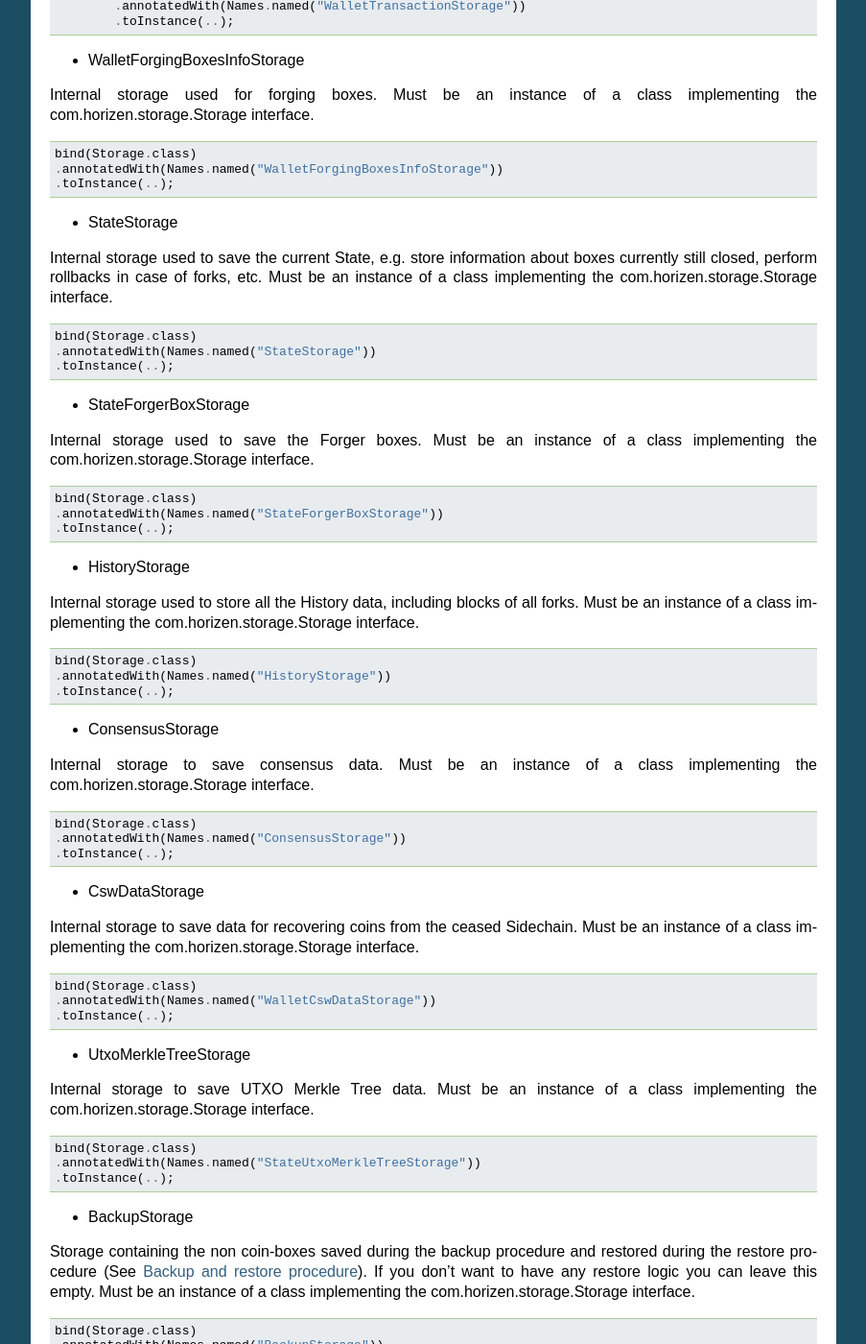
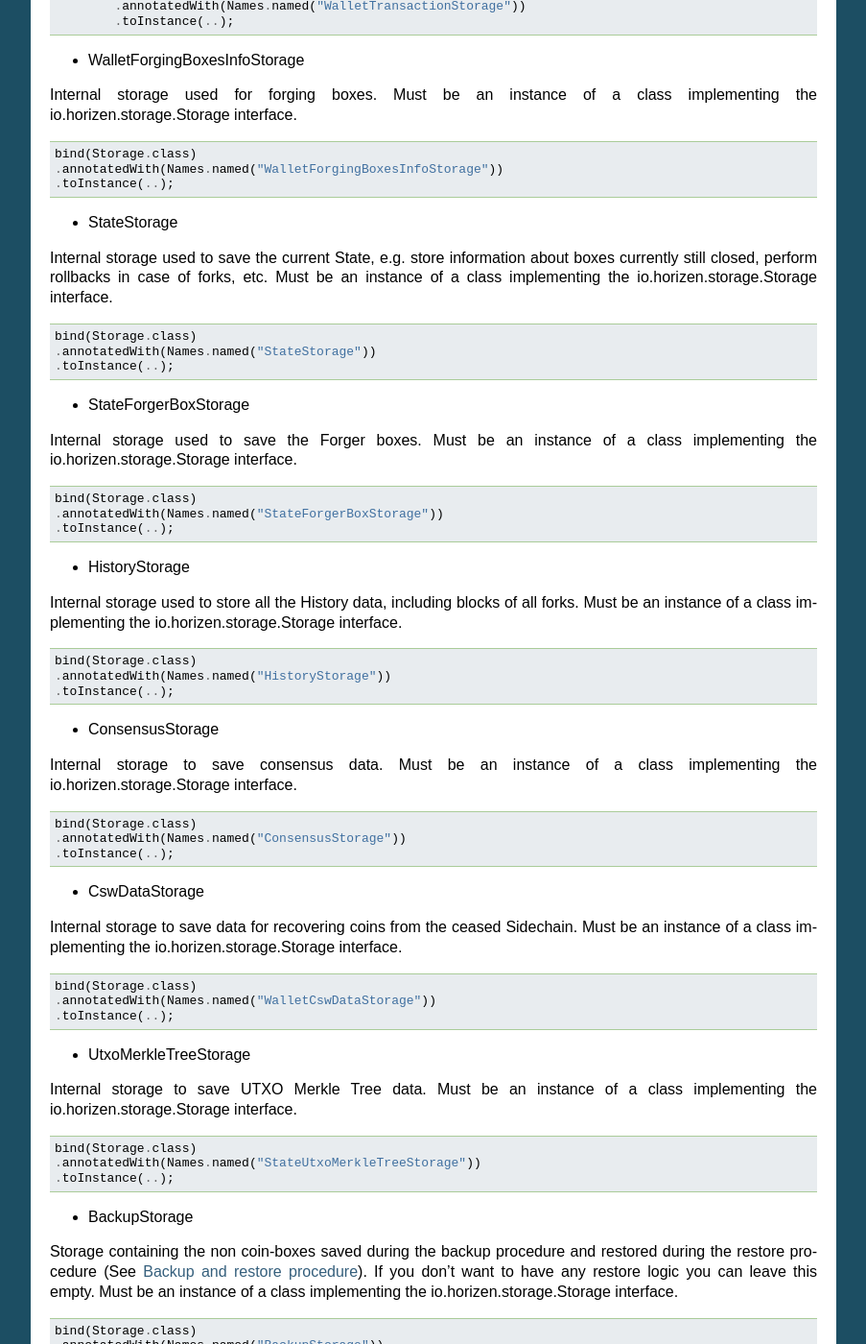
Before and after one commit to HorizenOfficial/developer-horizen-global, a Sphinx documentation site: the page built from docs/introduction/Base-App.rst, in a window 1280 px wide and 1400 px high, scrolled down 7159 px. Shown: the whole window at 96% size, without its empty margins (198-1101 px from the left). Built offline with Sphinx 7.4.7, drawn with Linux system fonts in a browser that asks for light colours; some of the changed text lies outside the part shown.

Commit message:
com.horizen -> io.horizen renaming

```diff
--- a/docs/introduction/Base-App.rst
+++ b/docs/introduction/Base-App.rst
@@ -75,8 +75,8 @@ Transactions
 ************
 
 There are two basic transactions: `MC2SCAggregatedTransaction
-<https://github.com/HorizenOfficial/Sidechains-SDK/blob/master/sdk/src/main/java/com/horizen/transaction/MC2SCAggregatedTransaction.java>`_ and `SidechainCoreTransaction
-<https://github.com/HorizenOfficial/Sidechains-SDK/blob/master/sdk/src/main/java/com/horizen/transaction/SidechainCoreTransaction.java>`_.
+<https://github.com/HorizenOfficial/Sidechains-SDK/blob/master/sdk/src/main/java/io/horizen/transaction/MC2SCAggregatedTransaction.java>`_ and `SidechainCoreTransaction
+<https://github.com/HorizenOfficial/Sidechains-SDK/blob/master/sdk/src/main/java/io/horizen/utxo/transaction/SidechainCoreTransaction.java>`_.
 
 An MC2SCAggregatedTransaction is the implementation in a sidechain of Forward Transfers to that specific sidechain, i.e. mainchain transactions that send coins to addresses of that specific sidechain. When a Forger is going to produce a sidechain block, and a new mainchain block appears, the forger will mention that mainchain block as a reference that contains that sidechain related data. If a Forward Transfer exists in the mainchain block, it will be included into the MC2SCAggregatedTransaction and added as a part of the reference.
 
@@ -96,7 +96,7 @@ This interface defines two methods:
 - ``byte[] bytes()`` - returns a bytearray representing the object
 - ``Serializer serializer()`` - returns the class responsible to parse and write the object through Scorex Reader and Writer, which are wrappers on byte streams
 
-The SDK provides basic serializer interfaces for its objects (for example `BoxDataSerializer <https://github.com/HorizenOfficial/Sidechains-SDK/blob/master/sdk/src/main/java/com/horizen/box/BoxSerializer.java>`_ for BoxData, `TransactionSerializer <https://github.com/HorizenOfficial/Sidechains-SDK/blob/master/sdk/src/main/java/com/horizen/transaction/TransactionSerializer.java>`_ for Transactions), ready to be extended when writing specific custom serializers.
+The SDK provides basic serializer interfaces for its objects (for example `BoxDataSerializer <https://github.com/HorizenOfficial/Sidechains-SDK/blob/master/sdk/src/main/java/io/horizen/utxo/box/BoxSerializer.java>`_ for BoxData, `TransactionSerializer <https://github.com/HorizenOfficial/Sidechains-SDK/blob/master/sdk/src/main/java/io/horizen/transaction/TransactionSerializer.java>`_ for Transactions), ready to be extended when writing specific custom serializers.
 All other serializers must implement the ScorexSerializer interface.
 
 This interface defines two abstract methods:
@@ -178,12 +178,12 @@ The communication between a node and its users is available through http end poi
 Physical storage
 ****************
 
-The SDK introduces the unified physical storage interface, and this default implementation is based on the `LevelDB key-value storage <https://github.com/google/leveldb>`_. Sidechain developers can decide to use the default solution or provide a custom implementation. For example, the developer could decide to use encrypted storage, a Key Value store, a relational database or even a cloud solution. When using a custom implementation, please make sure that the `Storage <https://github.com/HorizenOfficial/Sidechains-SDK/blob/master/sdk/src/test/java/com/horizen/storage/StorageTest.java>`_ test passes.
+The SDK introduces the unified physical storage interface, and this default implementation is based on the `LevelDB key-value storage <https://github.com/google/leveldb>`_. Sidechain developers can decide to use the default solution or provide a custom implementation. For example, the developer could decide to use encrypted storage, a Key Value store, a relational database or even a cloud solution. When using a custom implementation, please make sure that the `Storage <https://github.com/HorizenOfficial/Sidechains-SDK/blob/master/sdk/src/test/java/io/horizen/storage/StorageTest.java>`_ test passes.
 
 User-specific settings
 **********************
 
-A user can define custom configuration options, such as a specific path to the node data storage, wallet seed, node name and API server address/port, by modifying the configuration file. The file is written in `HOCON notation <https://github.com/lightbend/config/blob/master/HOCON.md/>`_, that is JSON made more human-editable. The configuration file consists of the SDK's required fields and the application's custom fields, if needed. Sidechain developers can use the `com.horizen.settings.SettingsReader <https://github.com/ZencashOfficial/Sidechains-SDK/blob/master/sdk/src/main/java/com/horizen/settings/SettingsReader.java>`_ utility class to extract sidechain-specific data and the config object itself to get custom parts.
+A user can define custom configuration options, such as a specific path to the node data storage, wallet seed, node name and API server address/port, by modifying the configuration file. The file is written in `HOCON notation <https://github.com/lightbend/config/blob/master/HOCON.md/>`_, that is JSON made more human-editable. The configuration file consists of the SDK's required fields and the application's custom fields, if needed. Sidechain developers can use the `io.horizen.settings.SettingsReader <https://github.com/ZencashOfficial/Sidechains-SDK/blob/master/sdk/src/main/java/io/horizen/settings/SettingsReader.java>`_ utility class to extract sidechain-specific data and the config object itself to get custom parts.
 
 ::
 
@@ -201,7 +201,7 @@ In the above class, userConfigPath is the path to the user defined configuration
 SidechainApp class
 ******************
 
-The starting point of the SDK for each sidechain is the `SidechainApp class <https://github.com/ZencashOfficial/Sidechains-SDK/blob/master/sdk/src/main/scala/com/horizen/SidechainApp.scala>`_. Every sidechain application should create an instance of SidechainApp, passing all the required parameters, and then call its run() method to start the sidechain node:
+The starting point of the SDK for each sidechain is the `SidechainApp class <https://github.com/ZencashOfficial/Sidechains-SDK/blob/master/sdk/src/main/scala/io/horizen/utxo/SidechainApp.scala>`_. Every sidechain application should create an instance of SidechainApp, passing all the required parameters, and then call its run() method to start the sidechain node:
 
 ::
 
@@ -284,7 +284,7 @@ injected_classType and identifier must belong to the binding types defined in th
 
 
 -  SideChain settings
-Must be an instance of com.horizen.SidechainSettings, defining the sidechain configuration parameters.
+Must be an instance of io.horizen.SidechainSettings, defining the sidechain configuration parameters.
 
 ::
 
@@ -324,7 +324,7 @@ Use ``new HashMap<>();`` if no custom serializers are required.
 
 -  Application Wallet
 Class defining custom application wallet logic.
-Must be an instance of a class implementing the com.horizen.wallet.ApplicationWallet interface.
+Must be an instance of a class implementing the io.horizen.utxo.wallet.ApplicationWallet interface.
 
 ::
 
@@ -334,7 +334,7 @@ Must be an instance of a class implementing the com.horizen.wallet.ApplicationWa
 
 -  Application state
 Class defining custom application state logic.
-Must be an instance of a class implementing the com.horizen.state.ApplicationState interface.
+Must be an instance of a class implementing the io.horizen.utxo.state.ApplicationState interface.
 
 ::
 
@@ -344,7 +344,7 @@ Must be an instance of a class implementing the com.horizen.state.ApplicationSta
 
 -  Secret storage
 Class for defining Secret storage, i.e. a place where secret keys are stored.
-Must be an instance of a class implementing the com.horizen.storage.Storage interface.
+Must be an instance of a class implementing the io.horizen.storage.Storage interface.
 
 ::
 
@@ -354,7 +354,7 @@ Must be an instance of a class implementing the com.horizen.storage.Storage inte
 
 -  WalletBoxStorage
 Internal storage used for the wallet.
-Must be an instance of a class implementing the com.horizen.storage.Storage interface.
+Must be an instance of a class implementing the io.horizen.storage.Storage interface.
 
 ::
 
@@ -364,7 +364,7 @@ Must be an instance of a class implementing the com.horizen.storage.Storage inte
 
 -  WalletTransactionStorage
 Internal storage used for transactions.
-Must be an instance of a class implementing this interface: com.horizen.storage.Storage
+Must be an instance of a class implementing this interface: io.horizen.storage.Storage
 
 ::
 
@@ -375,7 +375,7 @@ Must be an instance of a class implementing this interface: com.horizen.storage.
 
 -  WalletForgingBoxesInfoStorage
 Internal storage used for forging boxes.
-Must be an instance of a class implementing the com.horizen.storage.Storage interface.
+Must be an instance of a class implementing the io.horizen.storage.Storage interface.
 
 ::
 
@@ -385,7 +385,7 @@ Must be an instance of a class implementing the com.horizen.storage.Storage inte
 
 -  StateStorage
 Internal storage used to save the current State, e.g. store information about boxes currently still closed, perform rollbacks in case of forks, etc.
-Must be an instance of a class implementing the com.horizen.storage.Storage interface.
+Must be an instance of a class implementing the io.horizen.storage.Storage interface.
 
 ::
 
@@ -395,7 +395,7 @@ Must be an instance of a class implementing the com.horizen.storage.Storage inte
 
 -  StateForgerBoxStorage
 Internal storage used to save the Forger boxes.
-Must be an instance of a class implementing the com.horizen.storage.Storage interface.
+Must be an instance of a class implementing the io.horizen.storage.Storage interface.
 
 ::
 
@@ -405,7 +405,7 @@ Must be an instance of a class implementing the com.horizen.storage.Storage inte
 
 -  HistoryStorage
 Internal storage used to store all the History data, including blocks of all forks.
-Must be an instance of a class implementing the com.horizen.storage.Storage interface.
+Must be an instance of a class implementing the io.horizen.storage.Storage interface.
 
 ::
 
@@ -415,7 +415,7 @@ Must be an instance of a class implementing the com.horizen.storage.Storage inte
 
 -  ConsensusStorage
 Internal storage to save consensus data.
-Must be an instance of a class implementing the com.horizen.storage.Storage interface.
+Must be an instance of a class implementing the io.horizen.storage.Storage interface.
 
 ::
 
@@ -425,7 +425,7 @@ Must be an instance of a class implementing the com.horizen.storage.Storage inte
 
 -  CswDataStorage
 Internal storage to save data for recovering coins from the ceased Sidechain.
-Must be an instance of a class implementing the com.horizen.storage.Storage interface.
+Must be an instance of a class implementing the io.horizen.storage.Storage interface.
 
 ::
 
@@ -435,7 +435,7 @@ Must be an instance of a class implementing the com.horizen.storage.Storage inte
 
 -  UtxoMerkleTreeStorage
 Internal storage to save UTXO Merkle Tree data.
-Must be an instance of a class implementing the com.horizen.storage.Storage interface.
+Must be an instance of a class implementing the io.horizen.storage.Storage interface.
 
 ::
 
@@ -446,7 +446,7 @@ Must be an instance of a class implementing the com.horizen.storage.Storage inte
 -  BackupStorage
 Storage containing the non coin-boxes saved during the backup procedure and restored during the restore procedure (See :ref:`backup_and_restore-label`).
 If you don't want to have any restore logic you can leave this empty.
-Must be an instance of a class implementing the com.horizen.storage.Storage interface.
+Must be an instance of a class implementing the io.horizen.storage.Storage interface.
 
 ::
 
```
Also changed, not shown: docs/introduction/Car-registry-tutorial.rst (+5 -5 lines), docs/introduction/Sidechain-SDK-extension.rst (+12 -12 lines).
